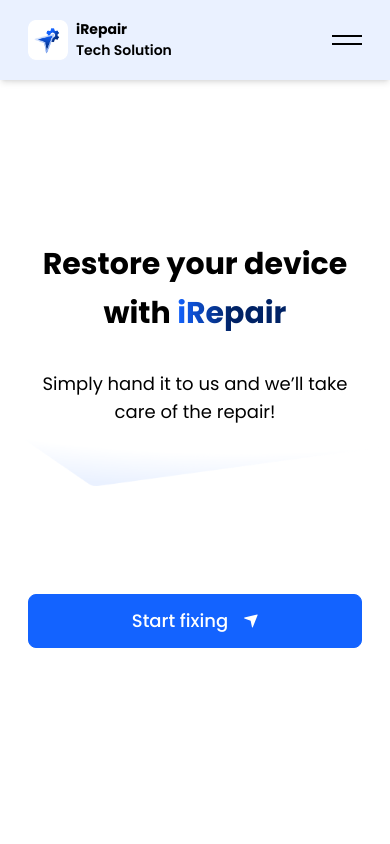
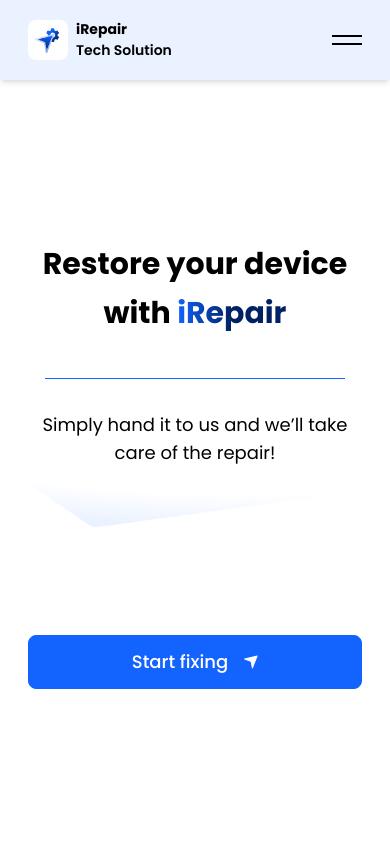
Before and after one commit to Perebonilado/i-repair, a Next.js app: page / in a window 390 px wide. Shown: the top 844 px of the page. Built offline with nearby package versions, Linux system fonts and the light colour scheme; a web font is replaced by a local one.

Commit message:
division added on mobile view

```diff
--- a/src/@modules/home/Banner/index.tsx
+++ b/src/@modules/home/Banner/index.tsx
@@ -28,7 +28,7 @@ const Banner: FC = () => {
               </h1>
             </BannerHeaderTransition>
             <HeaderDivisionTransition>
-              <div className="bg-[#1363FF] h-[1px] w-[300px] mt-10 max-md:hidden"></div>
+              <div className="bg-[#1363FF] h-[1px] w-[300px] mt-10"></div>
             </HeaderDivisionTransition>
             <BannerSubHeaderTransition>
               <p className="text-xl mt-8 w-full max-w-[450px] max-md:text-lg">
```
